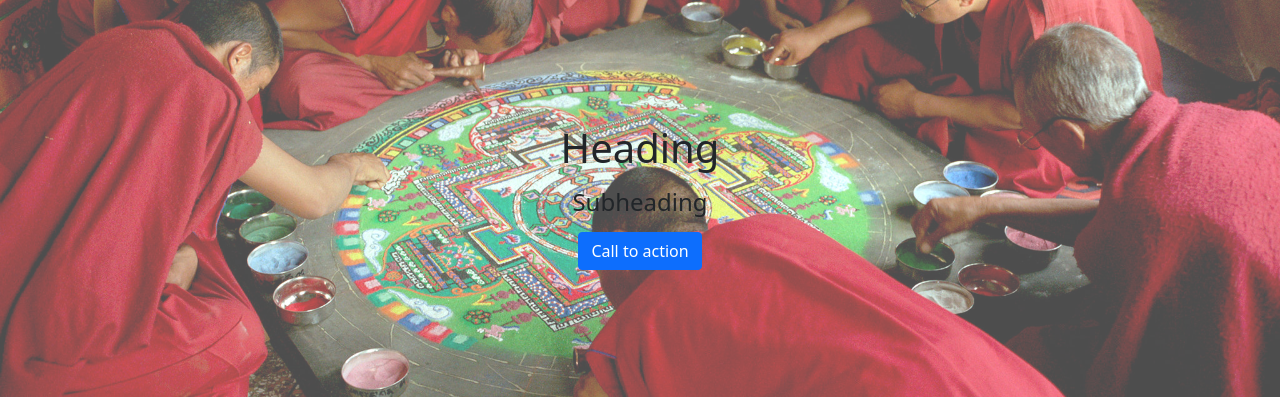
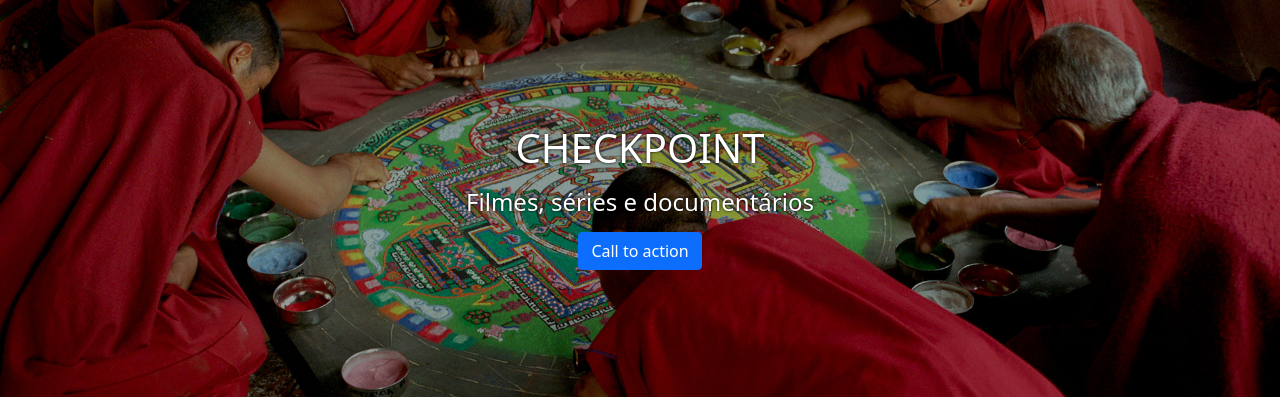
Before and after one commit to wagnermor/front-endI-checkpoint03, a plain HTML site: page template/index.html in a window 1280 px wide. Shown: the part 59-471 px from the top of the page. Drawn offline with nearby package versions, Linux system fonts and the light colour scheme.

Commit message:
fix style.css

```diff
--- a/template/css/style.css
+++ b/template/css/style.css
@@ -23,12 +23,18 @@ html {
   background-position: bottom;
 }
 
+.color-white {
+  color: #fff;
+  text-shadow: 0 0 3px #000
+
+}
+
 .monks-image, .banner {
   height: 50vh;
 }
 
 .banner {
-  background-color: rgba(255, 255, 255, 0.3);
+  background-color: rgba(0, 0, 0, 0.4);
 }
 
 .logo {
--- a/template/index.html
+++ b/template/index.html
@@ -49,8 +49,8 @@
       <!-- banner -->
       <div class="monks-image">
         <div class="p-5 text-center banner d-flex flex-column align-items-center justify-content-center">
-          <h1 class="mb-3">Heading</h1>
-          <h4 class="mb-3">Subheading</h4>
+          <h1 class="mb-3 color-white">CHECKPOINT</h1>
+          <h4 class="mb-3 color-white">Filmes, séries e documentários</h4>
           <a class="btn btn-primary" href="" role="button">Call to action</a>
         </div>
       </div>
@@ -62,8 +62,8 @@
         <div class="navbar navbar-expand-lg sticky-top navbar-dark bg-dark title-section">
           <h1 id="filmes">Filmes</h1>
         </div>
+        <div class="row">
 
-        <div class="row">
           <div class="col-sm-4">
             <div class="filme-img">
               <img src="./img/fox-logo.png" alt="">
@@ -71,6 +71,7 @@
             <h1>Item 1</h1>
             <p>Lorem ipsum dolor sit amet consectetur adipisicing elit. Aperiam rerum optio at voluptatum error, corrupti?</p>
           </div>
+
           <div class="col-sm-4">
             <div class="filme-img">
               <img src="./img/fox-logo.png" alt="">
@@ -78,6 +79,7 @@
             <h1>Item 2</h1>
             <p>Lorem ipsum dolor sit amet consectetur adipisicing elit. Aperiam rerum optio at voluptatum error, corrupti?</p>
           </div>
+
           <div class="col-sm-4">
             <div class="filme-img">
               <img src="./img/fox-logo.png" alt="">
@@ -88,6 +90,7 @@
         </div>
 
         <div class="row">
+
           <div class="col-md-4">
             <div class="filme-img">
               <img src="./img/fox-logo.png" alt="">
@@ -95,6 +98,7 @@
             <h1>Item 4</h1>
             <p>Lorem ipsum dolor sit amet consectetur adipisicing elit. Aperiam rerum optio at voluptatum error, corrupti?</p>
           </div>
+
           <div class="col-md-4">
             <div class="filme-img">
               <img src="./img/fox-logo.png" alt="">
@@ -102,6 +106,7 @@
             <h1>Item 5</h1>
             <p>Lorem ipsum dolor sit amet consectetur adipisicing elit. Aperiam rerum optio at voluptatum error, corrupti?</p>
           </div>
+
           <div class="col-md-4">
             <div class="filme-img">
               <img src="./img/fox-logo.png" alt="">
```
